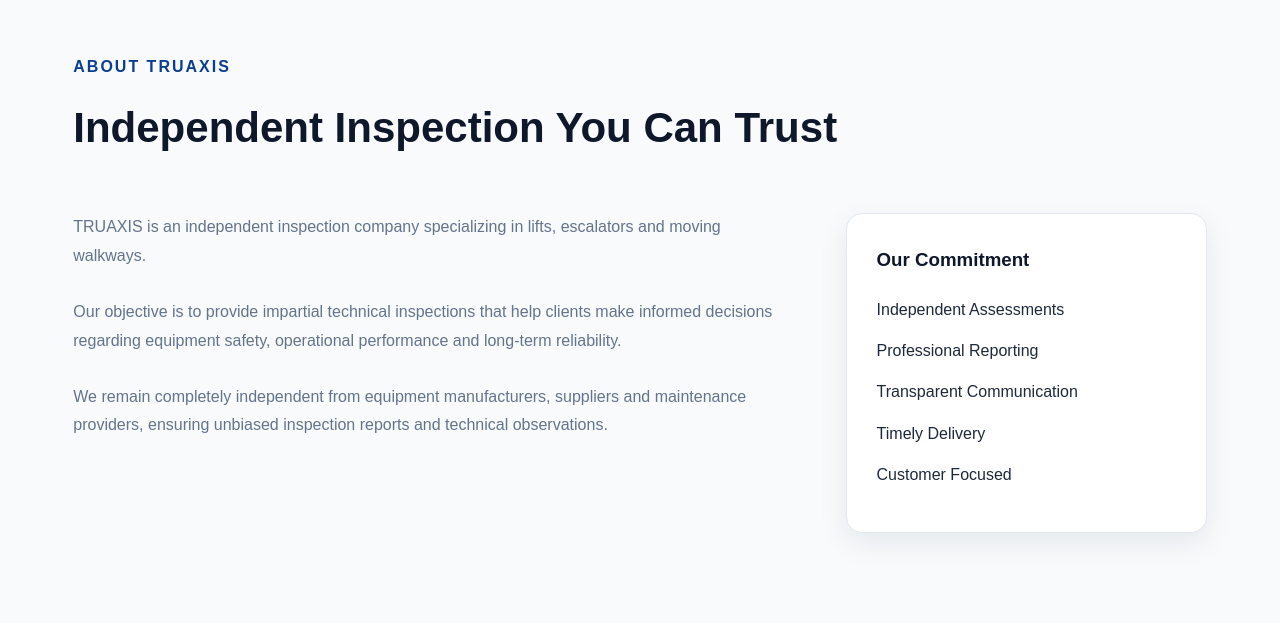
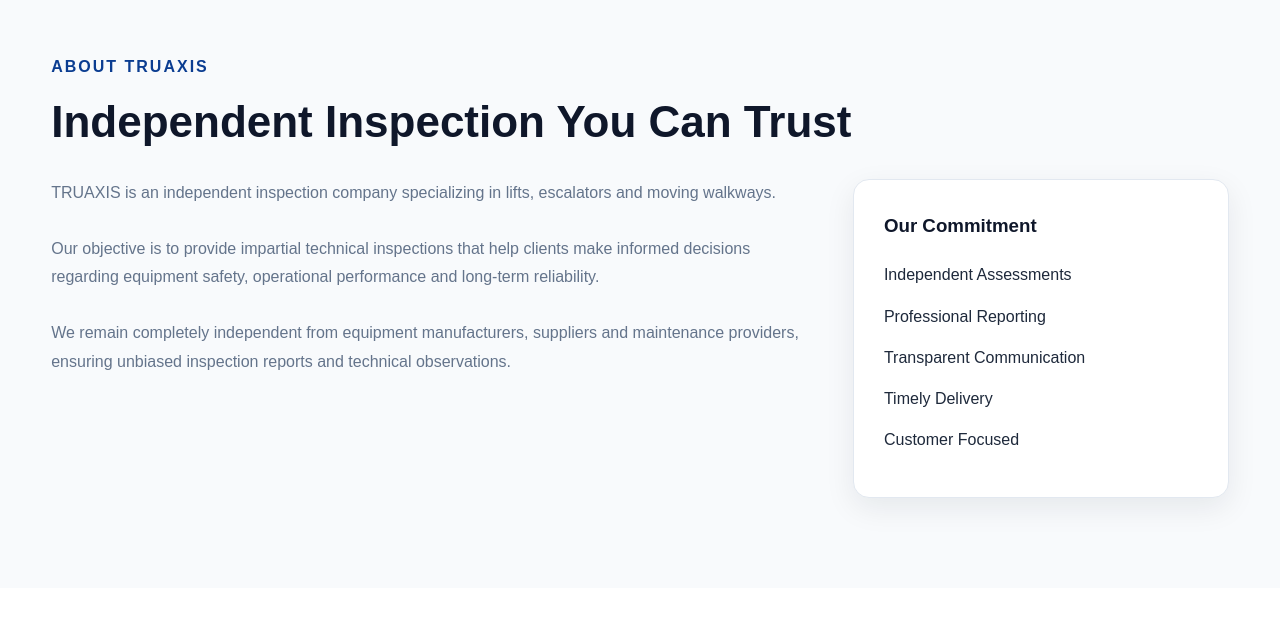
Before and after one commit to pradeepmurthy1992/truaxis-website, a React (Vite) app: page / in a window 1280 px wide. Shown: the part 882-1520 px from the top of the page. Built offline with nearby package versions, Linux system fonts and the light colour scheme.

Commit message:
Update global.css

```diff
--- a/src/styles/global.css
+++ b/src/styles/global.css
@@ -7,6 +7,10 @@
 @import "./contact.css";
 @import "./footer.css";
 @import "./responsive.css";
+
+/* =====================================
+   RESET
+===================================== */
 
 *{
 margin:0;
@@ -30,17 +34,11 @@
 
 }
 
-section{
-
-padding:90px 24px;
-
-}
-
 img{
 
+display:block;
+
 max-width:100%;
-
-display:block;
 
 }
 
@@ -54,11 +52,11 @@
 
 button{
 
+font:inherit;
+
 cursor:pointer;
 
 border:none;
-
-font:inherit;
 
 }
 
@@ -67,3 +65,66 @@
 list-style:none;
 
 }
+
+section{
+
+padding:90px 0;
+
+}
+
+/* =====================================
+   COMMON TITLES
+===================================== */
+
+.section-tag{
+
+color:var(--primary);
+
+font-weight:700;
+
+letter-spacing:2px;
+
+text-transform:uppercase;
+
+margin-bottom:16px;
+
+}
+
+.section-title{
+
+font-size:44px;
+
+line-height:1.2;
+
+color:var(--secondary);
+
+margin-bottom:30px;
+
+}
+
+/* =====================================
+   COMMON BUTTONS
+===================================== */
+
+.primary-btn,
+.secondary-btn,
+.nav-button{
+
+transition:var(--transition);
+
+}
+
+.primary-btn:hover,
+.nav-button:hover{
+
+transform:translateY(-2px);
+
+}
+
+.service-card,
+.process-card,
+.about-card{
+
+transition:var(--transition);
+
+}
```
